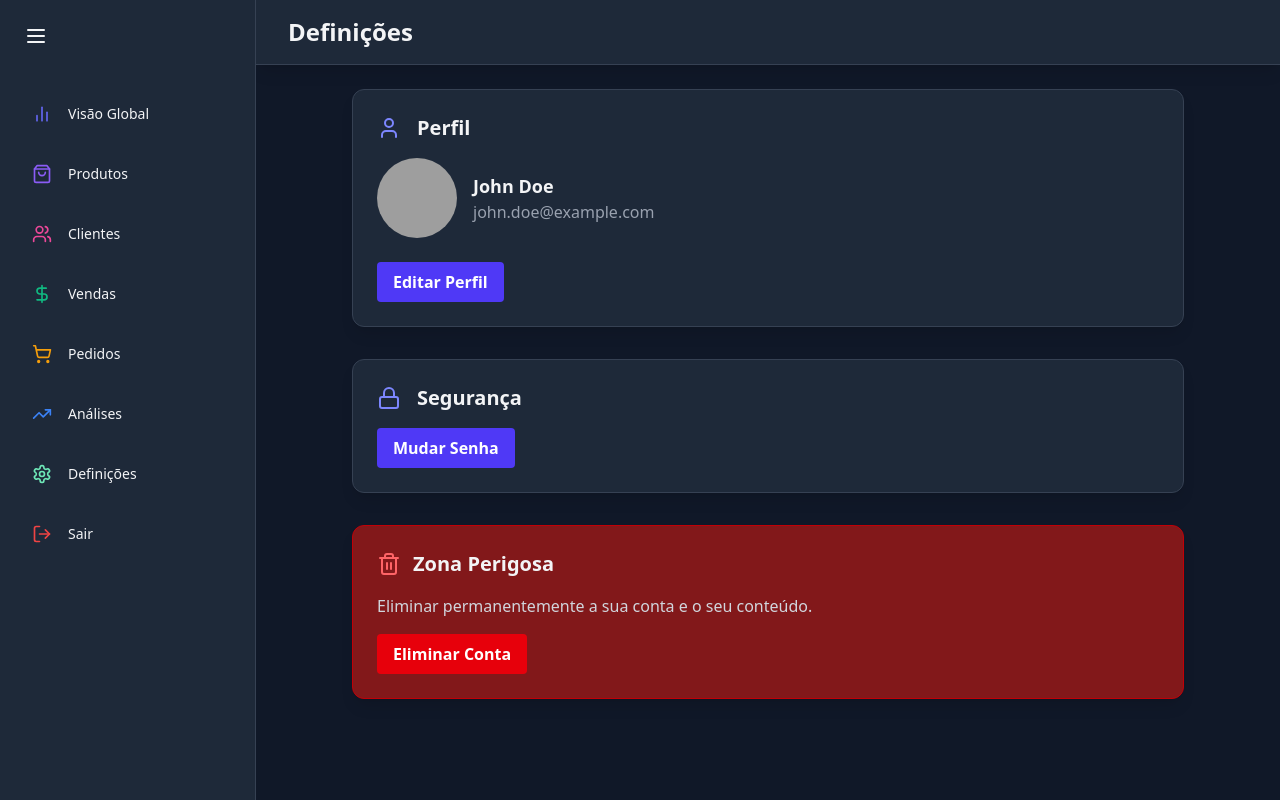
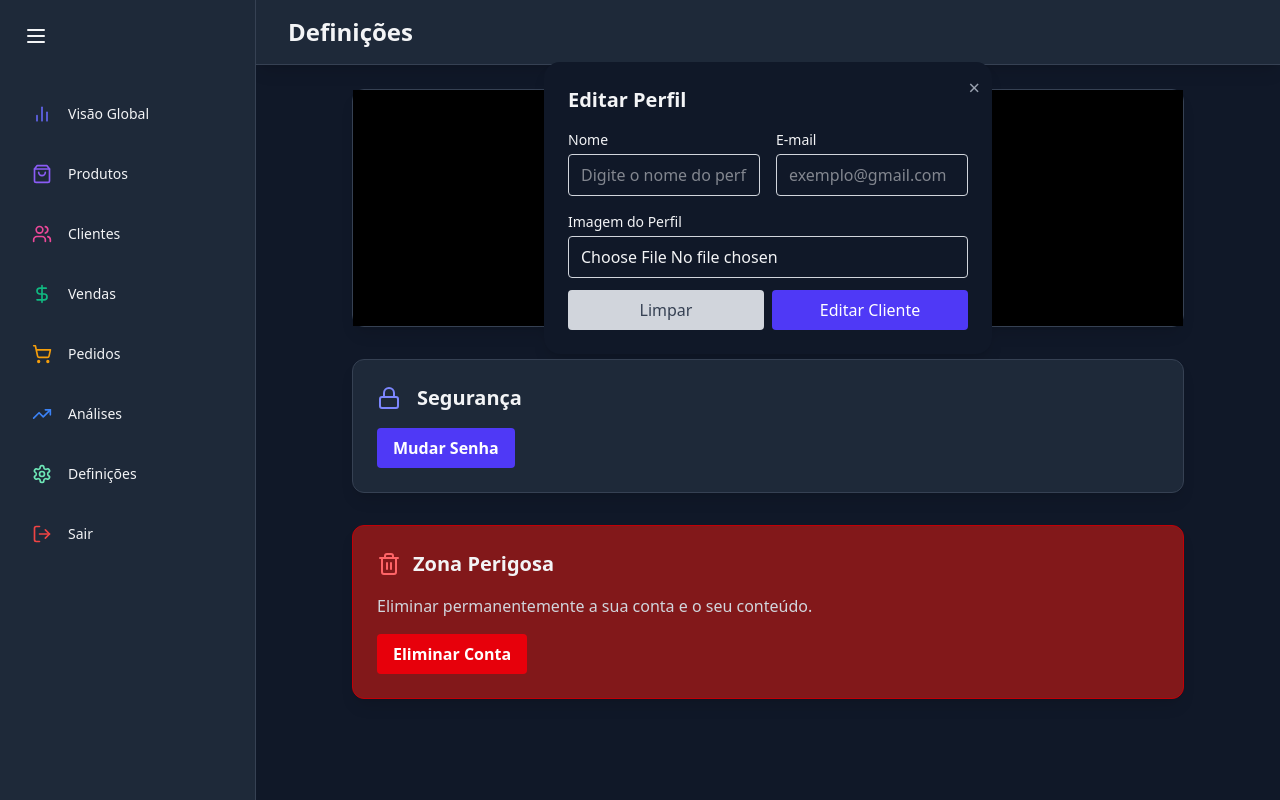
Before and after one commit to nsimbaafonso/admin-dashboard, a React (Vite) app: page /definicoes in a window 1280 px wide. Both pictures are taken after a click on the button "Editar Perfil". Built offline with nearby package versions, Linux system fonts and the light colour scheme; grey boxes are pictures that could not be loaded.

Commit message:
Adição do componente modal e edit profile

```diff
--- a/src/components/settings/Profile.jsx
+++ b/src/components/settings/Profile.jsx
@@ -1,7 +1,24 @@
+import { useState } from 'react';
 import { User } from "lucide-react";
 import SettingSection from "./SettingSection";
+import Modal from '../../components/common/Modal';
+import EditProfileForm from '../../components/forms/EditProfileForm';
 
 const Profile = () => {
+	// Hook useState para armazenar os dados do modal (título e conteúdo)
+	// Começa como "null", ou seja, o modal está fechado e sem conteúdo
+	const [modalData, setModalData] = useState(null)
+
+	// Função para abrir o modal com título e conteúdo específicos
+	// Recebe um objeto com 'title' e 'content', e salva isso no estado modalData
+	const openModal = ({ title, content }) => {
+		setModalData({ title, content })
+	}
+
+	// Função para fechar o modal
+	// Simplesmente define modalData como null, o que faz com que o modal deixe de ser renderizado
+	const closeModal = () => setModalData(null)
+
 	return (
 		<SettingSection icon={User} title={"Perfil"}>
 			<div className='flex flex-col sm:flex-row items-center mb-6'>
@@ -17,9 +34,23 @@ const Profile = () => {
 				</div>
 			</div>
 
-			<button className='bg-indigo-600 hover:bg-indigo-700 text-white font-bold py-2 px-4 rounded transition duration-200 w-full sm:w-auto'>
+			<button className='bg-indigo-600 cursor-pointer hover:bg-indigo-700 text-white font-bold py-2 px-4 rounded transition duration-200 w-full sm:w-auto'
+			onClick={() =>
+                openModal({
+                    title: 'Editar Perfil',
+                    content: (
+                        <EditProfileForm />
+                    ),
+                })
+            }
+			>
 				Editar Perfil
 			</button>
+
+			<Modal isOpen={!!modalData} onClose={closeModal}>
+				<h2 className="text-xl font-semibold mb-4">{modalData?.title}</h2>
+				{modalData?.content}
+       		</Modal>
 		</SettingSection>
 	);
 };
```
